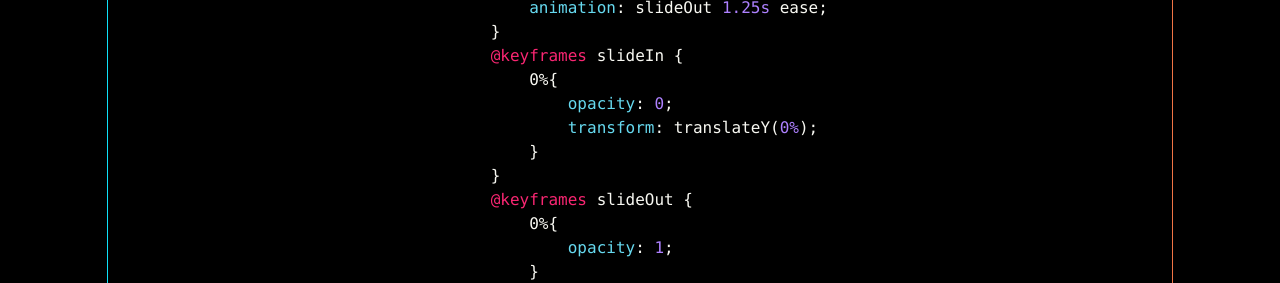
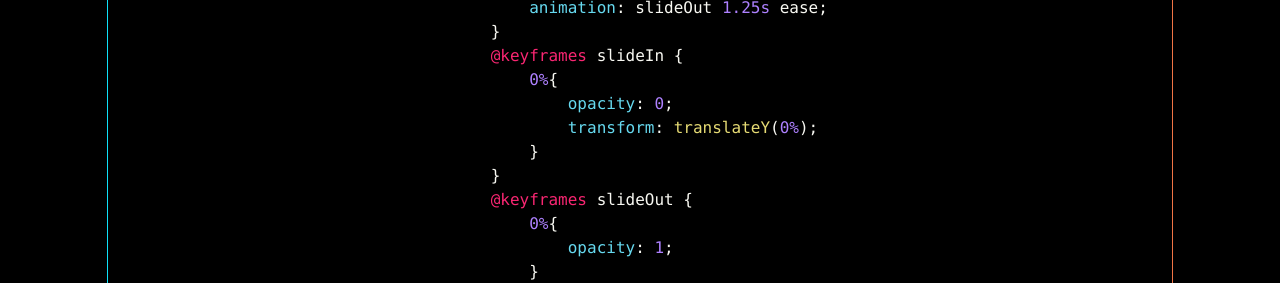
Before and after one commit to Lakshmanshankar/code-share, a React (Create React App) app: page / in a window 1280 px wide. Shown: the part 832-1115 px from the top of the page. Built offline with nearby package versions, Linux system fonts and the light colour scheme.

Commit message:
fix language

```diff
--- a/src/components/Highlighter.jsx
+++ b/src/components/Highlighter.jsx
@@ -210,7 +210,7 @@ export default class Highlighter extends Component {
                   <div className="contianers-2 w-5 h-5 ml-2 rounded-full bg-amber-500"></div>
                   <div className="contianers-3 w-5 h-5 ml-2 rounded-full bg-green-600"></div>
               </span>
-                <SyntaxHighlighter language={this.state.languagec} style={this.state.theme} showLineNumbers={this.state.lineNumbers} wrapLongLines={true} className="Program py-6 rounded-xl"    customStyle={{
+                <SyntaxHighlighter language={this.state.language} style={this.state.theme} showLineNumbers={this.state.lineNumbers} wrapLongLines={true} className="Program py-6 rounded-xl"    customStyle={{
                       backgroundColor: "rgba(0,0,0,0.4)",
                       opacity: "1",
                       marginTop: "1rem",
```
